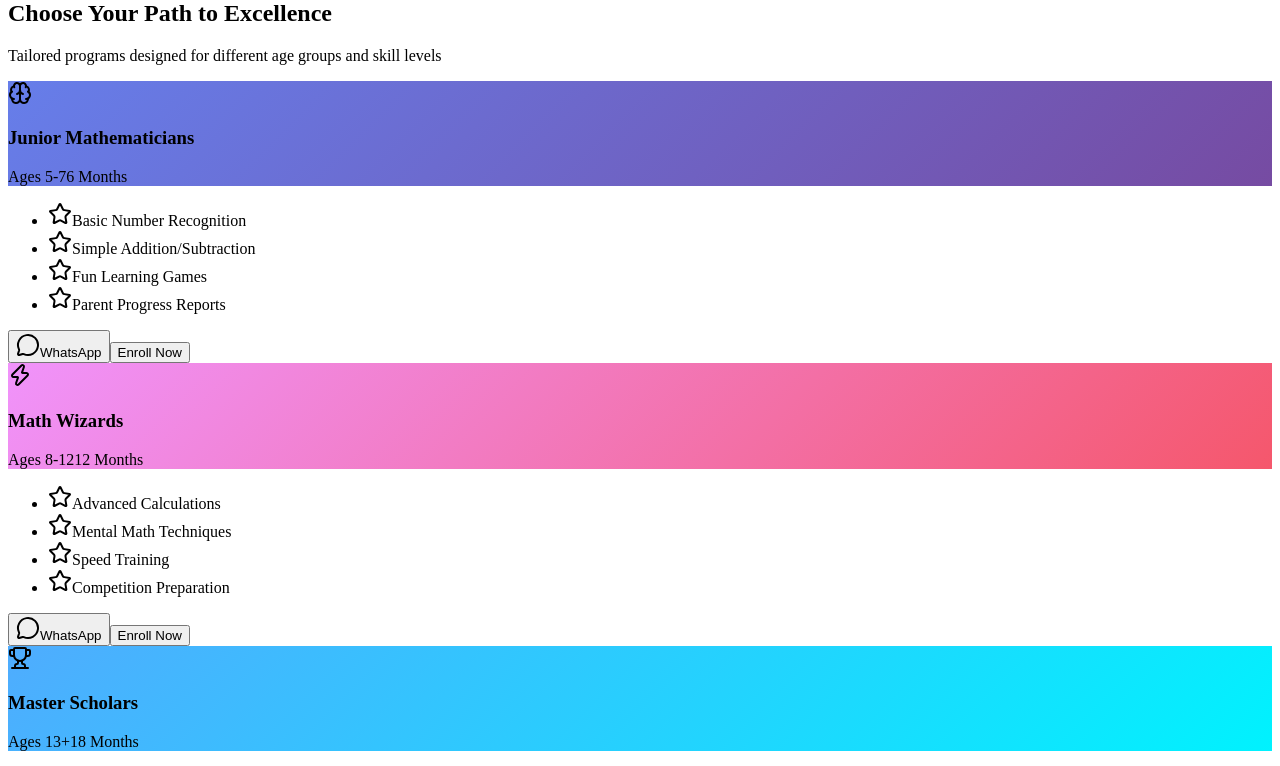
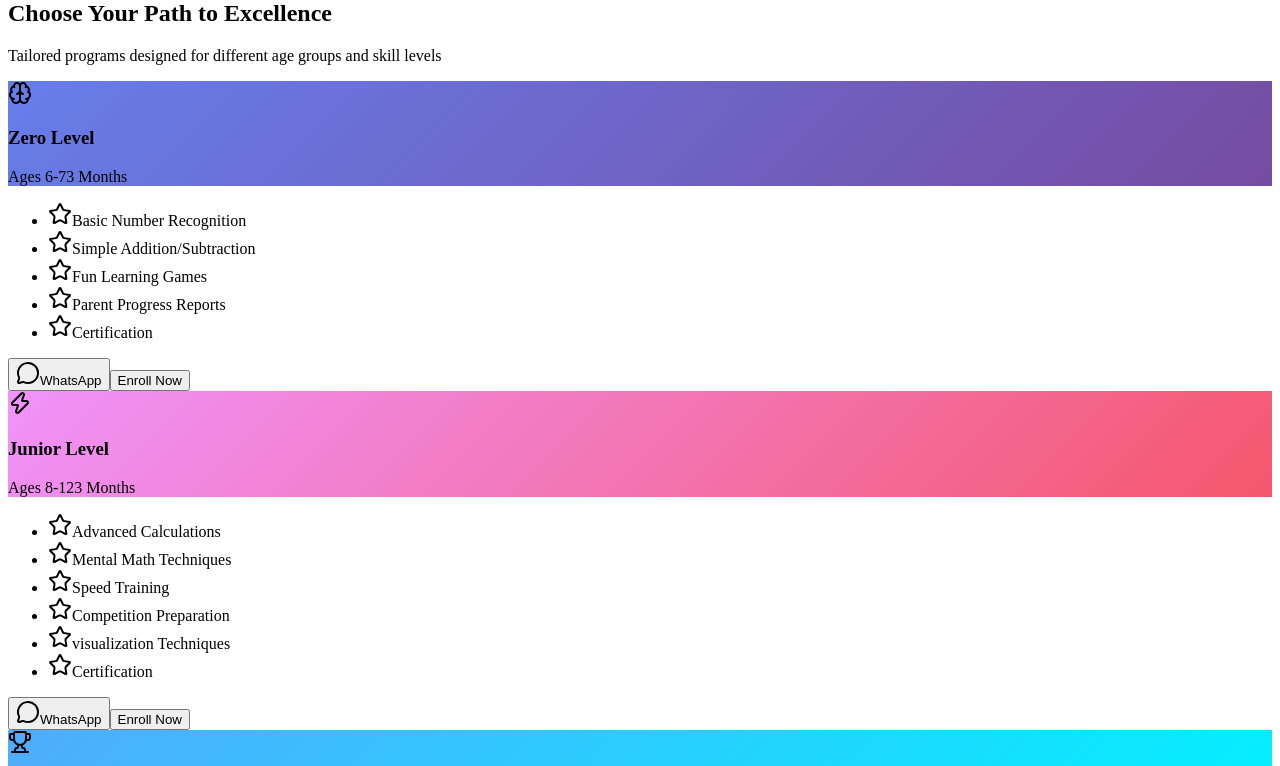
Before and after one commit to ravikirankota29-arch/nandal-academy, a React (Vite) app: page / in a window 1280 px wide. Shown: the part 400-1166 px from the top of the page. Built offline with nearby package versions, Linux system fonts and the light colour scheme; the HTML template or start-up script is replaced by a standard one.

Commit message:
actual content added

```diff
--- a/src/App.jsx
+++ b/src/App.jsx
@@ -227,29 +227,29 @@ const App = () => {
           <div className="programs-grid">
             {[
               {
-                title: "Junior Mathematicians",
-                age: "Ages 5-7",
-                duration: "6 Months",
+                title: "Zero Level",
+                age: "Ages 6-7",
+                duration: "3 Months",
                 price: "$99/month",
-                features: ["Basic Number Recognition", "Simple Addition/Subtraction", "Fun Learning Games", "Parent Progress Reports"],
+                features: ["Basic Number Recognition", "Simple Addition/Subtraction", "Fun Learning Games", "Parent Progress Reports", "Certification"],
                 color: "linear-gradient(135deg, #667eea, #764ba2)",
                 icon: <Brain className="program-icon" />
               },
               {
-                title: "Math Wizards",
+                title: "Junior Level",
                 age: "Ages 8-12",
-                duration: "12 Months",
+                duration: "3 Months",
                 price: "$149/month",
-                features: ["Advanced Calculations", "Mental Math Techniques", "Speed Training", "Competition Preparation"],
+                features: ["Advanced Calculations", "Mental Math Techniques", "Speed Training", "Competition Preparation", 'visualization Techniques', "Certification"],
                 color: "linear-gradient(135deg, #f093fb, #f5576c)",
                 icon: <Zap className="program-icon" />
               },
               {
-                title: "Master Scholars",
+                title: "Senior Level - I",
                 age: "Ages 13+",
-                duration: "18 Months",
+                duration: "3 Months",
                 price: "$199/month",
-                features: ["Complex Problem Solving", "Competitive Math", "Brain Training", "Certification Program"],
+                features: ["Complex Problem Solving", "Competitive Math", "Brain Training", 'visualization Techniques', "Certification"],
                 color: "linear-gradient(135deg, #4facfe, #00f2fe)",
                 icon: <Trophy className="program-icon" />
               }
@@ -443,7 +443,7 @@ const App = () => {
                 <div className="benefit-card">
                   <div className="benefit-emoji">👨‍🏫</div>
                   <h4>Expert Teachers</h4>
-                  <p>Certified instructors with 10+ years experience</p>
+                  <p>Certified instructors with 8+ years experience</p>
                 </div>
                 <div className="benefit-card">
                   <div className="benefit-emoji">⏰</div>
@@ -480,7 +480,7 @@ const App = () => {
               {
                 name: "Anuradha Madas",
                 role: "Parent of Parth(10 years)",
-                content: "Excellent improvement in concentration and calculation speed. My daughter enjoys every class.",
+                content: "Excellent improvement in concentration and calculation speed. My son enjoys every class.",
                 rating: 5,
                 image: "👩‍👧"
               },
@@ -531,12 +531,12 @@ const App = () => {
 
               <h2 className="heading-2">Ready to Unlock Your Child's Potential?</h2>
               <p className="text-large">
-                Join 10,000+ successful students. Start with a free trial and get 20% off your first month!
+                Join 500+ successful students. Start with a free trial and get 20% off your first month!
               </p>
 
               <div className="cta-stats">
                 <div className="cta-stat">
-                  <span className="cta-number">10,000+</span>
+                  <span className="cta-number">500+</span>
                   <span className="cta-label">Students Enrolled</span>
                 </div>
                 <div className="cta-stat">
@@ -698,8 +698,16 @@ const App = () => {
                   <p style={{ margin: 0 }}>Near Shelgi Road, Solapur, Maharashtra 413004</p>
                 </div>
                 <div style={{ display: 'flex', gap: '12px' }}>
+                  <span>🏢</span>
+                  <p style={{ margin: 0 }}>HIG - 25 Near Peddatata Ganapati Temple J Group, Vidi Gharkul, Solapur.</p>
+                </div>
+                <div style={{ display: 'flex', gap: '12px' }}>
                   <span style={{ color: '#4ade80' }}>📱</span>
                   <p style={{ margin: 0, fontWeight: 'bold' }}>+91 8446859957</p>
+                </div>
+                <div style={{ display: 'flex', gap: '12px' }}>
+                  <span style={{ color: '#4ade80' }}>📱</span>
+                  <p style={{ margin: 0, fontWeight: 'bold' }}>+91 9960355130</p>
                 </div>
                 <div style={{ display: 'flex', gap: '12px' }}>
                   <span style={{ color: '#818cf8' }}>📧</span>
```
